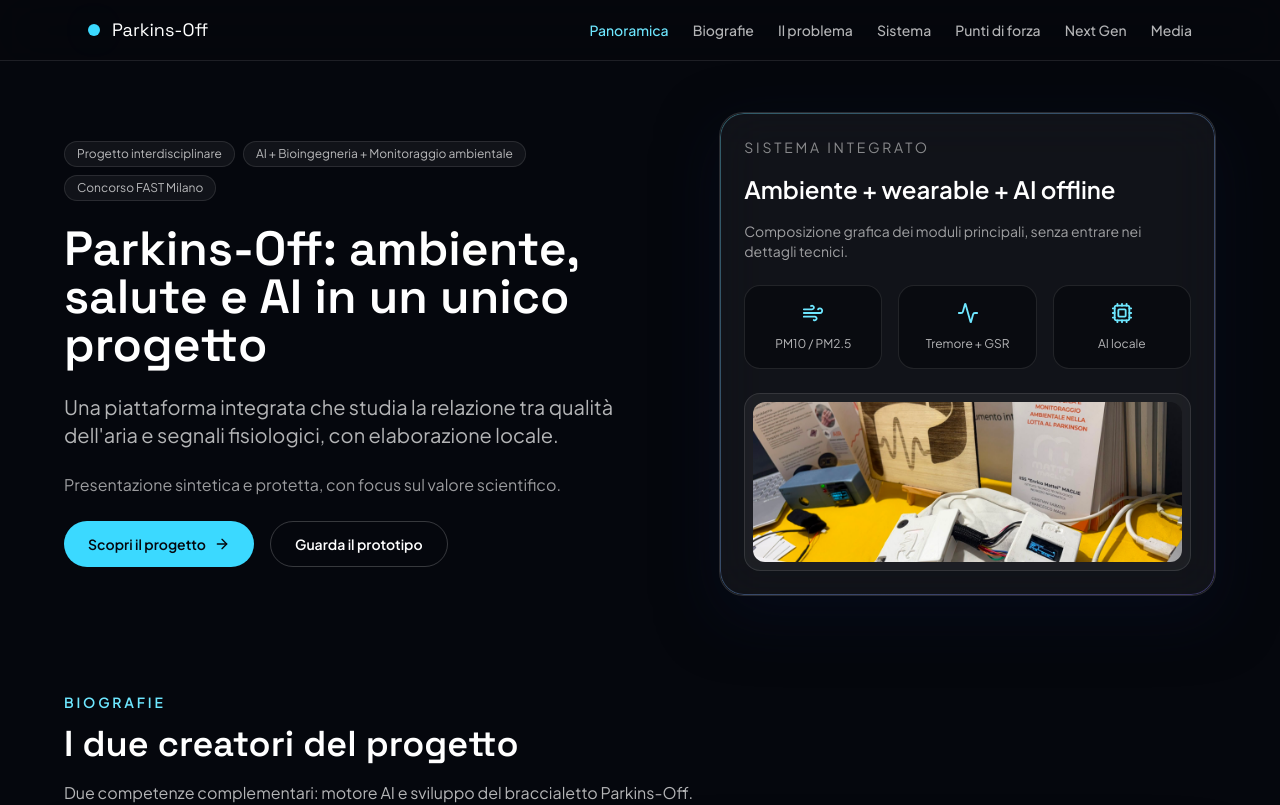
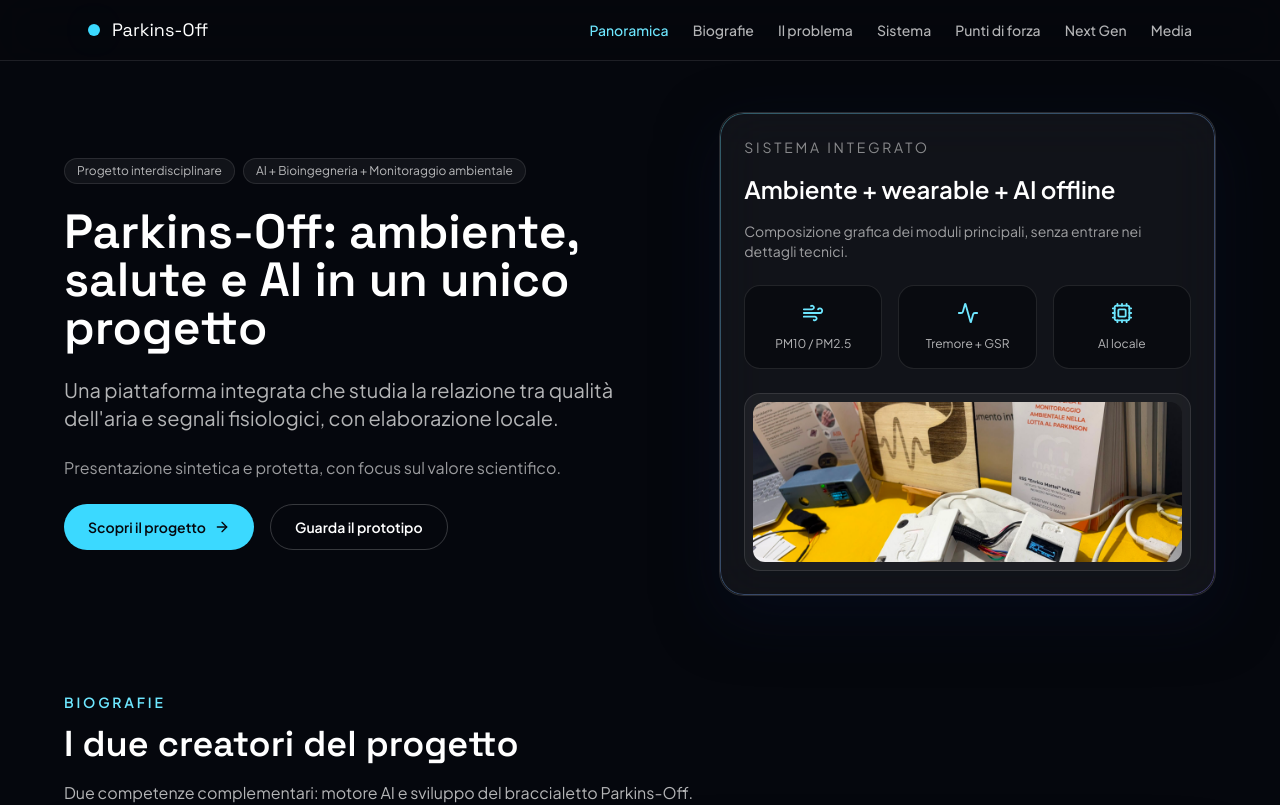
Before and after one commit to FrancyTechDev/landing-page, a React (Vite) app: page / in a window 1280 px wide. Shown: the top 805 px of the page. Built offline with nearby package versions, Linux system fonts and the light colour scheme.

Commit message:
Remove FAST mention from hero badges

```diff
--- a/src/components/HeroSection.jsx
+++ b/src/components/HeroSection.jsx
@@ -3,8 +3,7 @@ import { ArrowRight, Cpu, Activity, Wind } from "lucide-react";
 
 const badges = [
   "Progetto interdisciplinare",
-  "AI + Bioingegneria + Monitoraggio ambientale",
-  "Concorso FAST Milano"
+  "AI + Bioingegneria + Monitoraggio ambientale"
 ];
 
 const heroImage = `${import.meta.env.BASE_URL}images/park.jpeg`;
```
Also changed, not shown: 2 other files (tests, documents, lock files or other folders).
